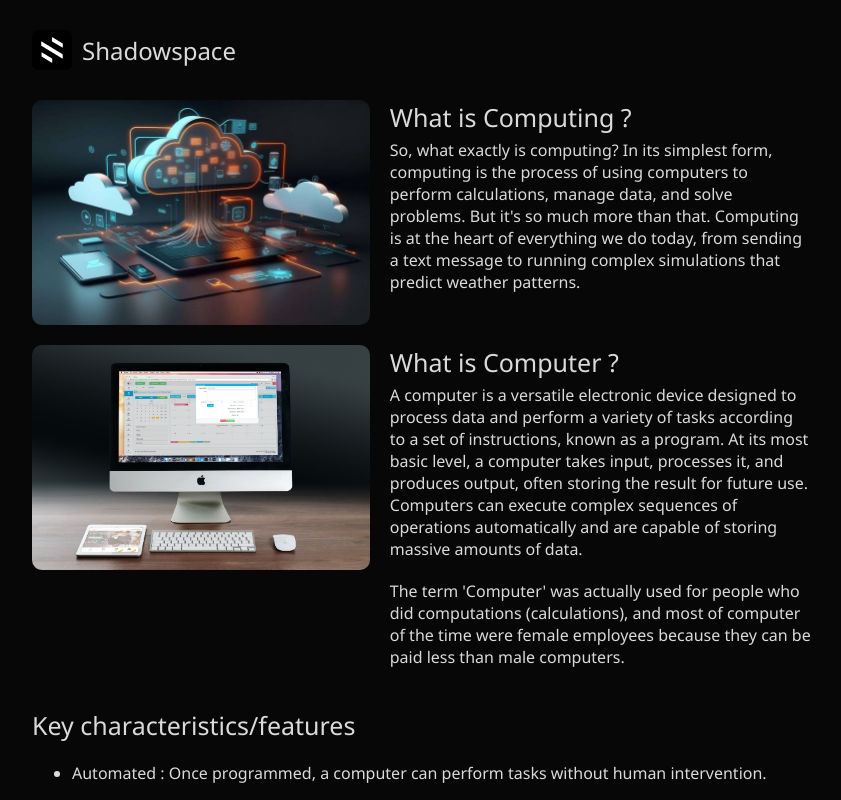
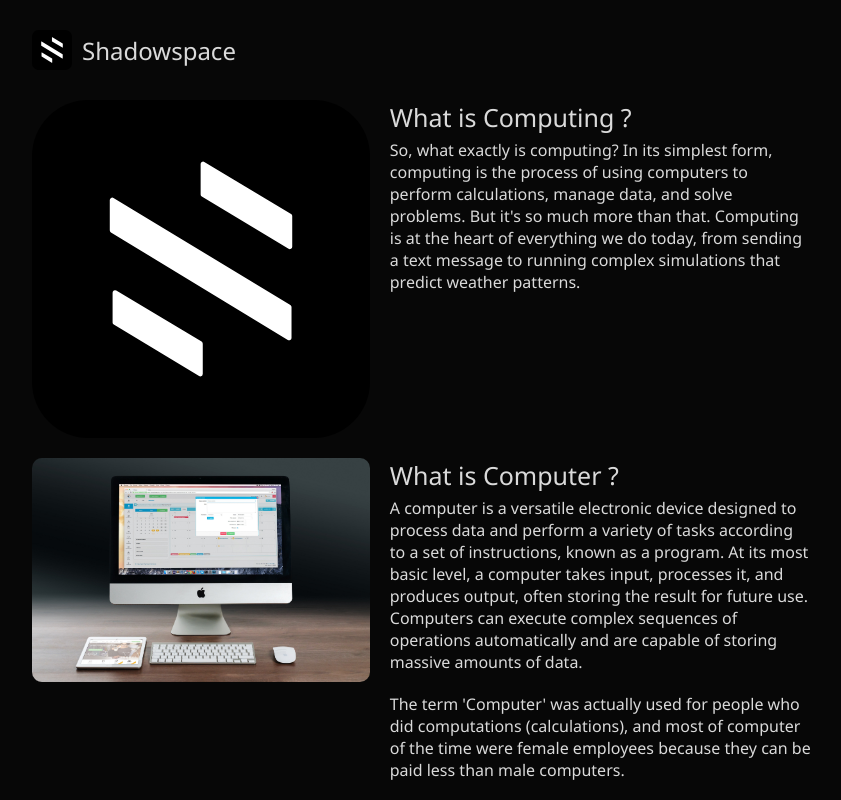
Before and after one commit to iamshadow-xyz/test-site, a React (Vite) app: page / in a window 1280 px wide. Shown: the top 800 px of the page, without its empty margins (218-1059 px from the left). Built offline with nearby package versions, Linux system fonts and the light colour scheme.

Commit message:
tried new teqnique

```diff
--- a/src/components/Main.jsx
+++ b/src/components/Main.jsx
@@ -1,11 +1,11 @@
-import Computing from "../assets/computing.jpeg";
+import Shadowspace from "../assets/Shadowspace.svg";
 
 function Main() {
   return (
     <main>
       {/* <h1 className="big-text">Introduction to computing</h1> */}
       <div className="hero">
-        <img src={Computing} />
+        <img src={Shadowspace} />
         <div className="summary">
           <h1 className="blog-header">What is Computing ?</h1>
           <p>
```
